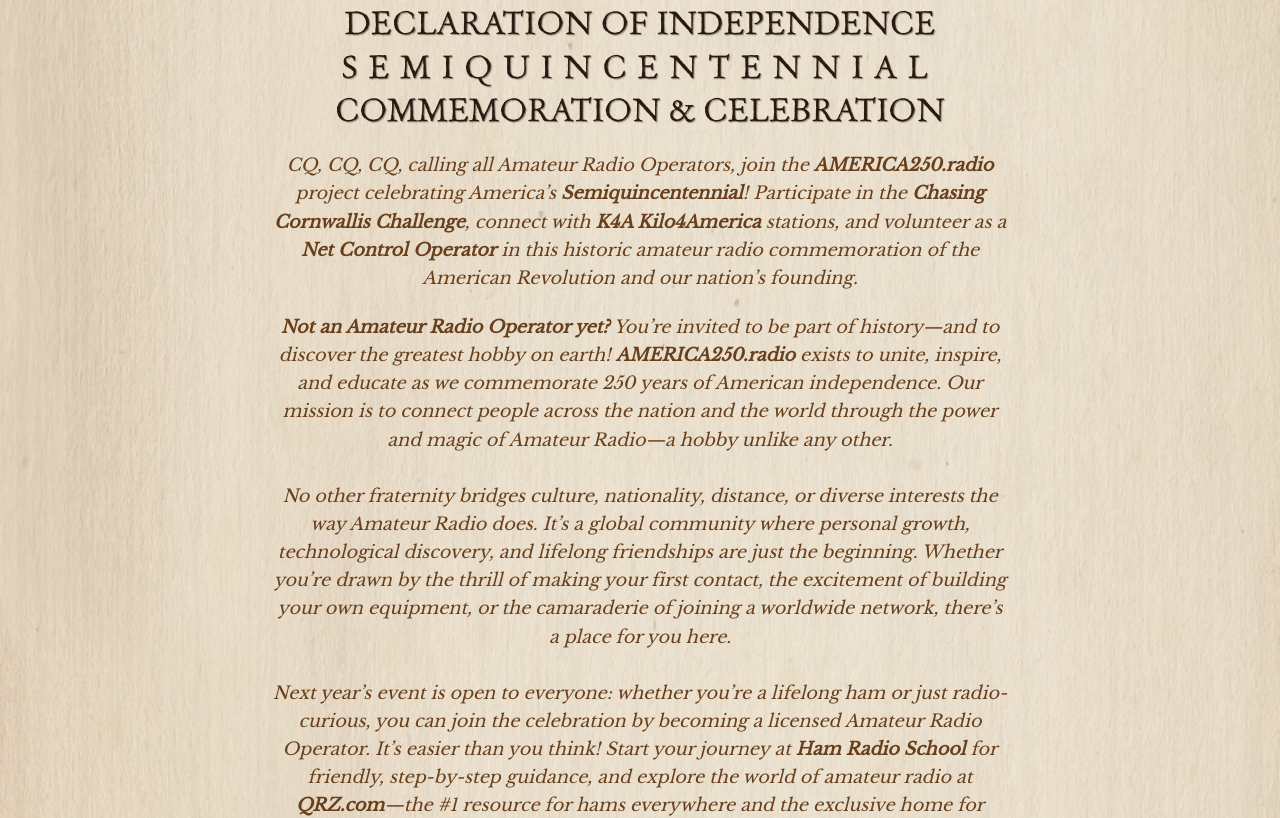
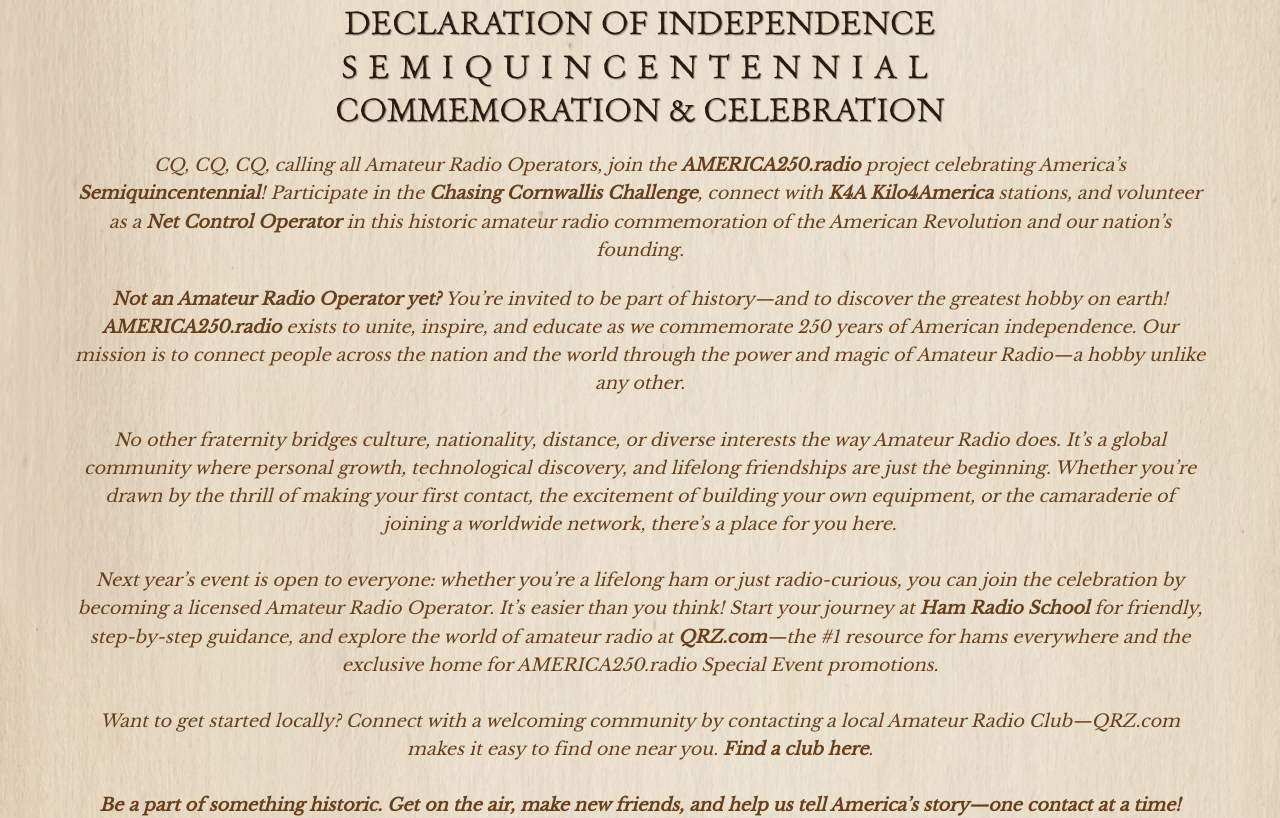
Before and after one commit to w4ovt/america250-ncs, a Next.js app: page / in a window 1280 px wide. Shown: the part 836-1654 px from the top of the page. Built offline with nearby package versions, Linux system fonts and the light colour scheme; no server answers; the database is empty; a web font is replaced by a local one.

Commit message:
Expand home page text container and description block for wider desktop reading experience

```diff
--- a/src/app/page.tsx
+++ b/src/app/page.tsx
@@ -8,7 +8,7 @@
     <>
       <Navigation />
       <main className="parchment-bg">
-        <div className="container" style={{ marginTop: '2rem' }}>
+        <div className="container" style={{ marginTop: '2rem', maxWidth: '1400px', width: '100%' }}>
         {/* Header Image - positioned at the top with same width as Activation Table */}
         <div style={{
           textAlign: 'center',
@@ -108,7 +108,7 @@
           textAlign: 'center',
           marginBottom: '1em',
           padding: '0 2rem',
-          maxWidth: '800px',
+          maxWidth: '1200px',
           margin: '0 auto 1em auto'
         }}>
           <p style={{
```
